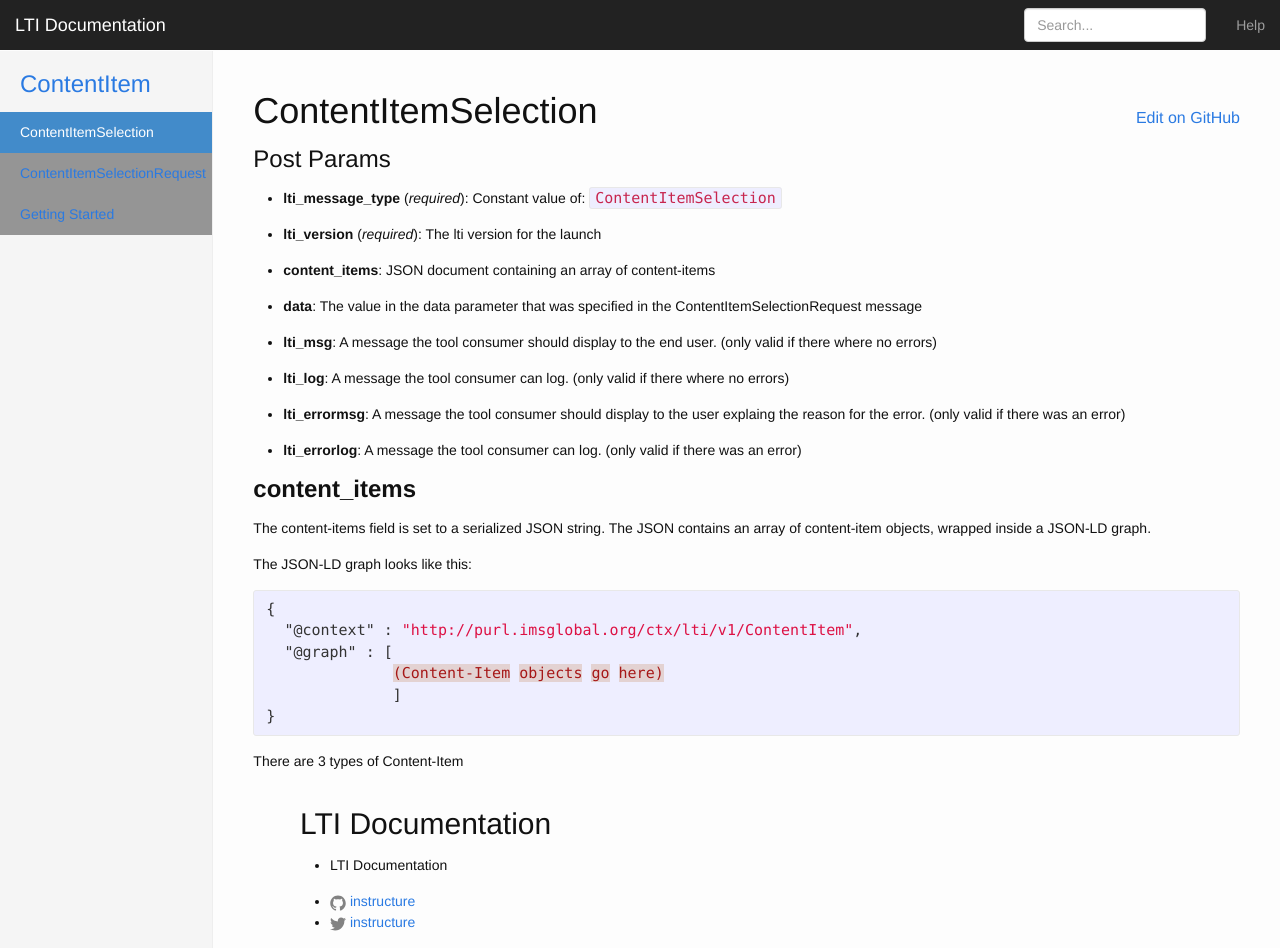
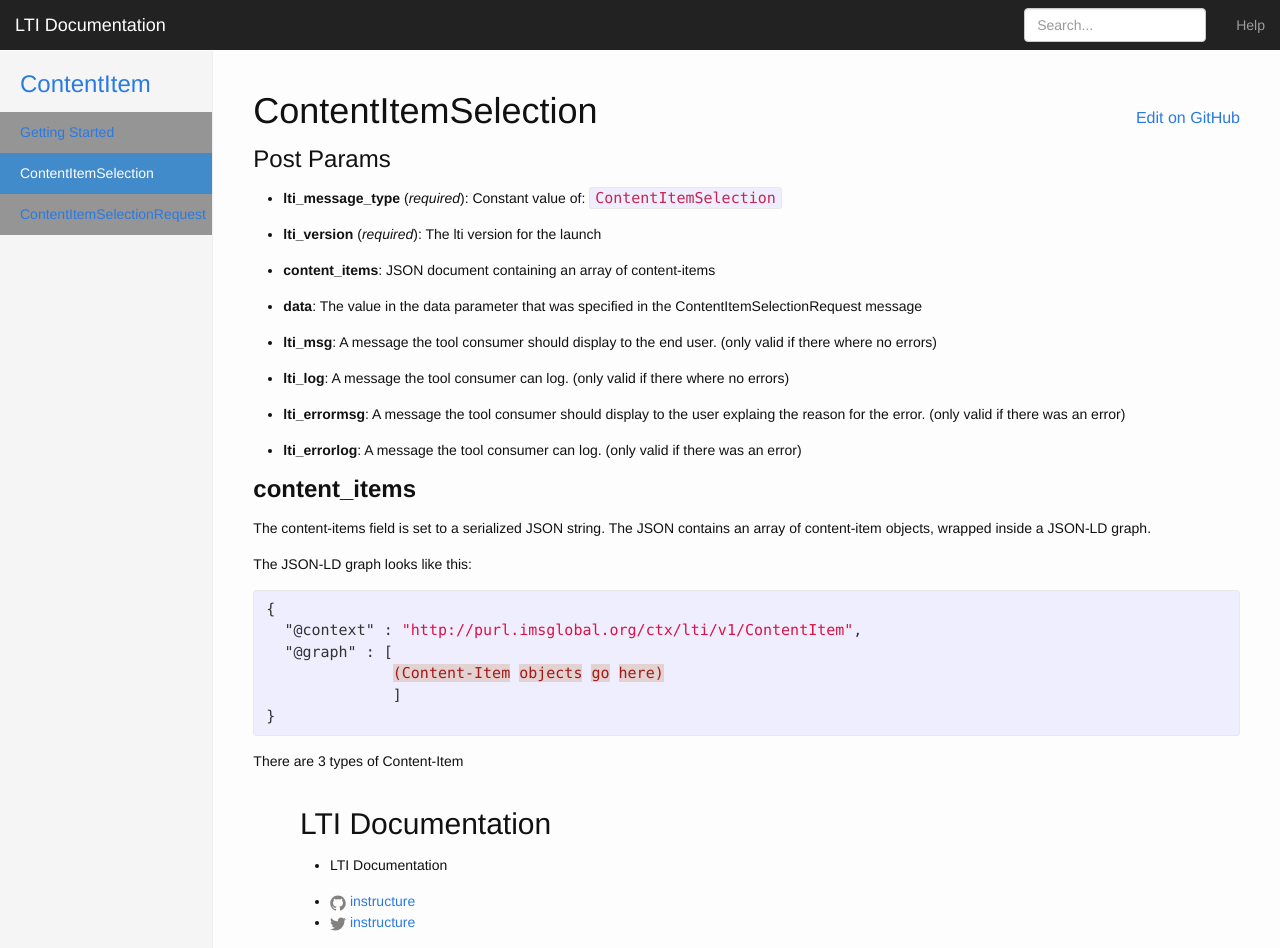
Before and after one commit to instructure/lti_docs, a Jekyll site: the page built from _posts/2015-06-15-content-item-selection-message.markdown, in a window 1280 px wide and 948 px high. Built offline with Jekyll 4.4.1, drawn with Linux system fonts in a browser that asks for light colours; nearby versions of some CDN libraries; library files that are not in the unit come from our copies.

Commit message:
add the ability to sort posts

```diff
--- a/_includes/sidebar.html
+++ b/_includes/sidebar.html
@@ -9,7 +9,8 @@
       <h3>{{section.name}}</h3>
     </a>
     <ul id="content-item-section" class="nav nav-sidebar collapse {% if active %}in{% endif %}">
-      {% for post in site.categories[section.category] %}
+      {% assign posts = site.categories[section.category] | sort: 'position', 'last' %}
+      {% for post in posts %}
       <li {% if page.url == post.url %}class="active"{% endif %}>
           <a href="{{ site.baseurl }}{{ post.url}}">
             {{ post.title }}
--- a/_posts/2015-06-10-content-item-getting-started.markdown
+++ b/_posts/2015-06-10-content-item-getting-started.markdown
@@ -2,6 +2,7 @@
 layout: post
 title:  "Getting Started"
 date:   2015-06-09 09:54:57
+position: 0
 categories: content-item
 ---
 
--- a/_posts/2015-06-12-content-item-selection-request-message.markdown
+++ b/_posts/2015-06-12-content-item-selection-request-message.markdown
@@ -1,6 +1,7 @@
 ---
 layout: post
 title:  "ContentItemSelectionRequest"
+position: 1
 categories: content-item
 ---
 
--- a/_posts/2015-06-15-content-item-selection-message.markdown
+++ b/_posts/2015-06-15-content-item-selection-message.markdown
@@ -1,6 +1,7 @@
 ---
 layout: post
 title:  "ContentItemSelection"
+position: 1
 categories: content-item
 ---
 
```
